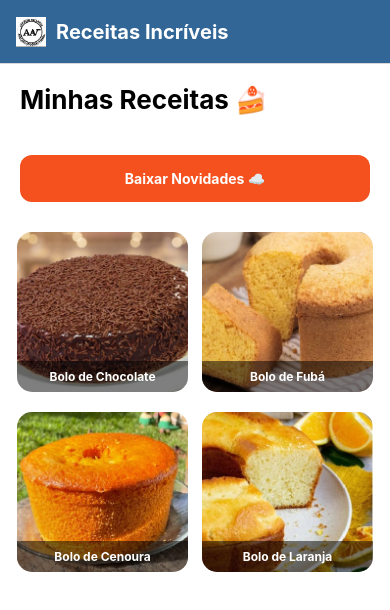
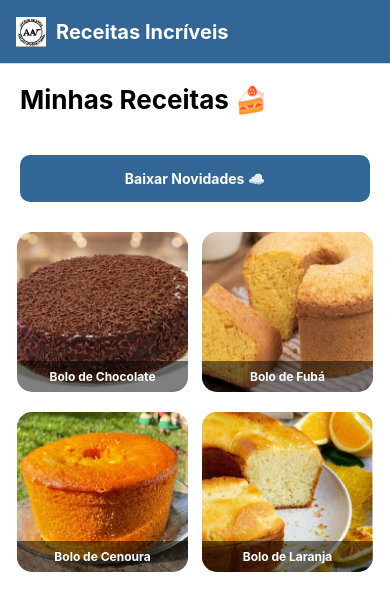
Before and after one commit to jerog1971/projeto-mobile, a React Native app: screen /Home in a window 390 px wide. Shown: the top 610 px of the page. Built offline with nearby package versions, Linux system fonts and the light colour scheme.

Commit message:
Update HomeScreen.js
Mudança de cores.

```diff
--- a/screens/HomeScreen.js
+++ b/screens/HomeScreen.js
@@ -104,7 +104,7 @@ const styles = StyleSheet.create({
     alignItems: 'stretch',
   },
   headerTitle: { fontSize: 26, fontWeight: 'bold', padding: 20 },
-  btnSync: { backgroundColor: '#f4511e', margin: 20, padding: 15, borderRadius: 12, alignItems: 'center' },
+  btnSync: { backgroundColor: '#326696', margin: 20, padding: 15, borderRadius: 10, alignItems: 'center' },
   btnText: { color: '#fff', fontWeight: 'bold' },
   vitrine: {
     flexDirection: 'row',
```
